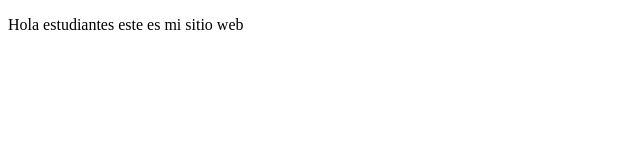
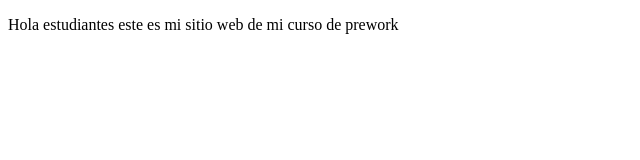
Before and after one commit to daballesteros94/proyectoDemoCursoPrework, a plain HTML site: page proyectoDemoCursoPrework/index.html in a window 1280 px wide. Shown: the whole page, without its empty margins (0-640 px from the left). Drawn offline with Linux system fonts and the light colour scheme.

Commit message:
cambios texto

```diff
--- a/proyectoDemoCursoPrework/index.html
+++ b/proyectoDemoCursoPrework/index.html
@@ -8,7 +8,7 @@
 </head>
 <body>
     <p>
-        Hola estudiantes este es mi sitio web
+        Hola estudiantes este es mi sitio web de mi curso de prework
     </p>
 </body>
 </html>
```
